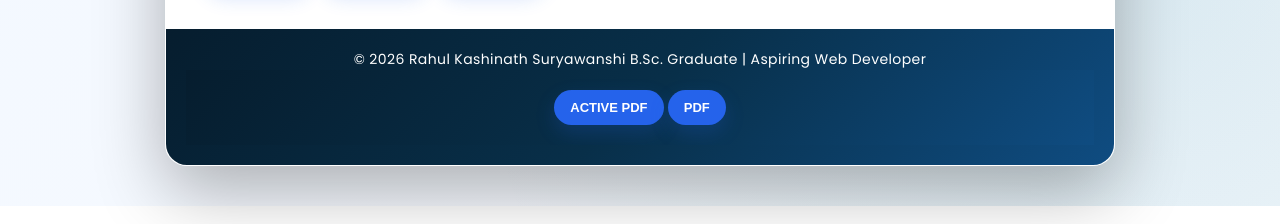
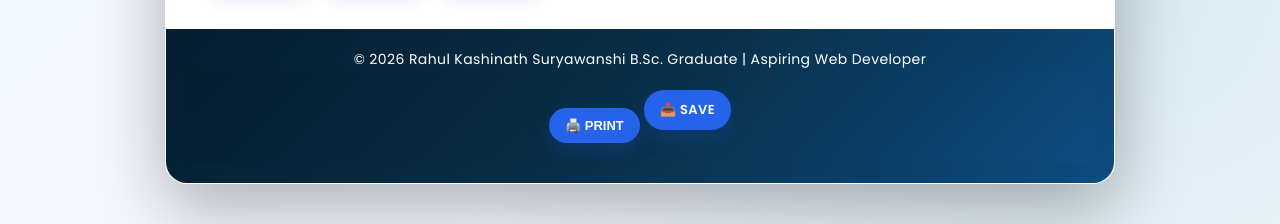
Before and after one commit to suryawanshirahul883-cell/Resume, a plain HTML site: page index.html in a window 1280 px wide. Shown: the part 1969-2193 px from the top of the page. Drawn offline with Linux system fonts and the light colour scheme.

Commit message:
change the print bar

```diff
--- a/index.html
+++ b/index.html
@@ -2092,18 +2092,16 @@
             B.Sc. Graduate | Aspiring Web Developer
 
 
-
-              <!-- PRINT / PDF -->
-        <div class="resume-footer">
-            <button class="download-btn" onclick="window.print()">
-                ACTIVE PDF
-            </button>
-            <button class="download-btn">
-                <a href="Suryawanshi.CV.pdf" download="Resume">PDF</a>
-            </button>
-        </div>
-
-
+<!-- PRINT / PDF -->
+<div class="resume-footer">
+    <button class="download-btn" onclick="window.print()">
+        🖨️ PRINT
+    </button>
+
+    <a href="Suryawanshi.CV.pdf" download="Suryawanshi_Resume.pdf" class="download-btn">
+        📥 SAVE
+    </a>
+</div>
         </footer>
 
 
```
